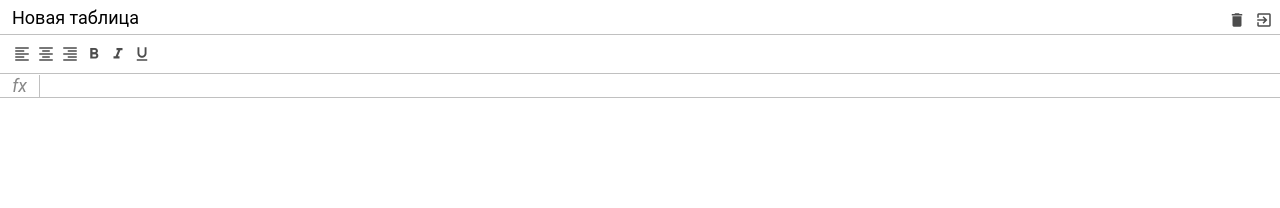
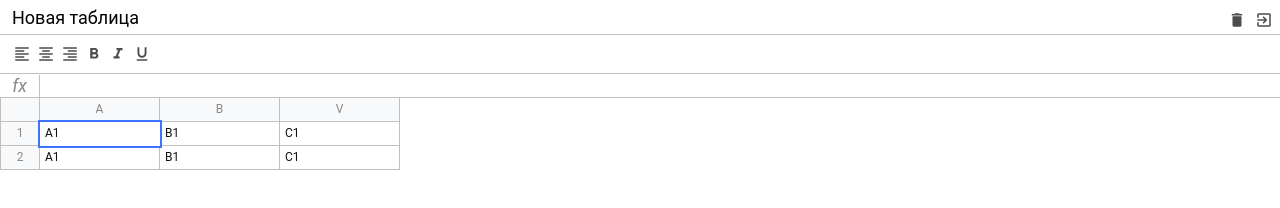
Before and after one commit to nodir-sulaymonov/excel-project, a website built with webpack: page src/index.html in a window 1280 px wide. Built offline with nearby package versions, Linux system fonts and the light colour scheme.

Commit message:
feat(layout): add style table block

```diff
--- a/src/index.html
+++ b/src/index.html
@@ -14,7 +14,7 @@
     <div class="excel">
         <div class="excel__header">
 
-                <input type="text" class="input" value="Новая таблица" />
+            <input type="text" class="input" value="Новая таблица"/>
 
             <div>
                 <div class="button">
@@ -26,6 +26,7 @@
                 </div>
             </div>
         </div>
+
         <div class="excel__toolbar">
 
             <div class="button">
@@ -53,12 +54,57 @@
             </div>
 
         </div>
+
         <div class="excel__formula">
             <div class="info">fx</div>
             <div class="input" contenteditable spellcheck="false"></div>
         </div>
+
         <div class="excel__table">
+            <div class="row">
 
+                <div class="row-info">
+
+                </div>
+
+                <div class="row-data">
+                    <div class="column">
+                        A
+                    </div>
+                    <div class="column">
+                        B
+                    </div>
+                    <div class="column">
+                        V
+                    </div>
+                </div>
+            </div>
+            <div class="row">
+
+                <div class="row-info">
+                    1
+                </div>
+
+                <div class="row-data">
+                    <div class="cell selected" contenteditable>A1</div>
+                    <div class="cell" contenteditable>B1</div>
+                    <div class="cell" contenteditable>C1</div>
+                </div>
+
+            </div>
+            <div class="row">
+
+                <div class="row-info">
+                    2
+                </div>
+
+                <div class="row-data">
+                    <div class="cell" contenteditable>A1</div>
+                    <div class="cell" contenteditable>B1</div>
+                    <div class="cell">C1</div>
+                </div>
+
+            </div>
         </div>
 
     </div>
--- a/src/scss/_variables.scss
+++ b/src/scss/_variables.scss
@@ -1,5 +1,7 @@
 $header-height: 34px;
 $toolbar-height: 40px;
 $formula-height: 24px;
+$row-height: 24px;
+$cell-width: 120px;
 $info-cell-width: 40px;
 $border-color: #c0c0c0;
--- a/src/scss/index.scss
+++ b/src/scss/index.scss
@@ -20,4 +20,6 @@ body {
 .excel {
   position: relative;
   color: #888;
+  height: 100%;
+  max-width: 100%;
 }
--- a/src/scss/table.scss
+++ b/src/scss/table.scss
@@ -2,5 +2,64 @@
 @import "mixins";
 
 .excel__table {
+  position: absolute;
+  right: 0;
+  left: 0;
+  top: $header-height + $toolbar-height + $formula-height;
+  overflow-x: auto;
+  width: 100%;
+  max-width: 100%;
+  padding-bottom: 2px;
 
+  .row {
+    display: flex;
+    flex-direction: row;
+    min-height: 20px;
+    height: $row-height;
+  }
+
+  .row-info {
+    display: flex;
+    justify-content: center;
+    align-items: center;
+    min-width: $info-cell-width;
+    height: 100%;
+    border: 1px solid $border-color;
+    border-top: none;
+    background: #f8f9fa;
+  }
+
+  .row-data {
+    display: flex;
+  }
+
+  .column {
+    display: flex;
+    justify-content: center;
+    align-items: center;
+    background: #f8f9fa;
+    width: $cell-width;
+    border: 1px solid $border-color;
+    border-top: none;
+    border-left: none;
+    height: 100%;
+  }
+
+  .cell {
+    width: $cell-width;
+    min-width: 40px;
+    padding: 5px;
+    height: 100%;
+    border: 1px solid $border-color;
+    border-top: none;
+    border-left: none;
+    color: #111;
+    outline: none;
+
+    &.selected {
+      border: none;
+      outline: 2px solid #3c74ff;
+      z-index: 2;
+    }
+  }
 }
```
Lines whose indentation alone changed are shown as unchanged.
